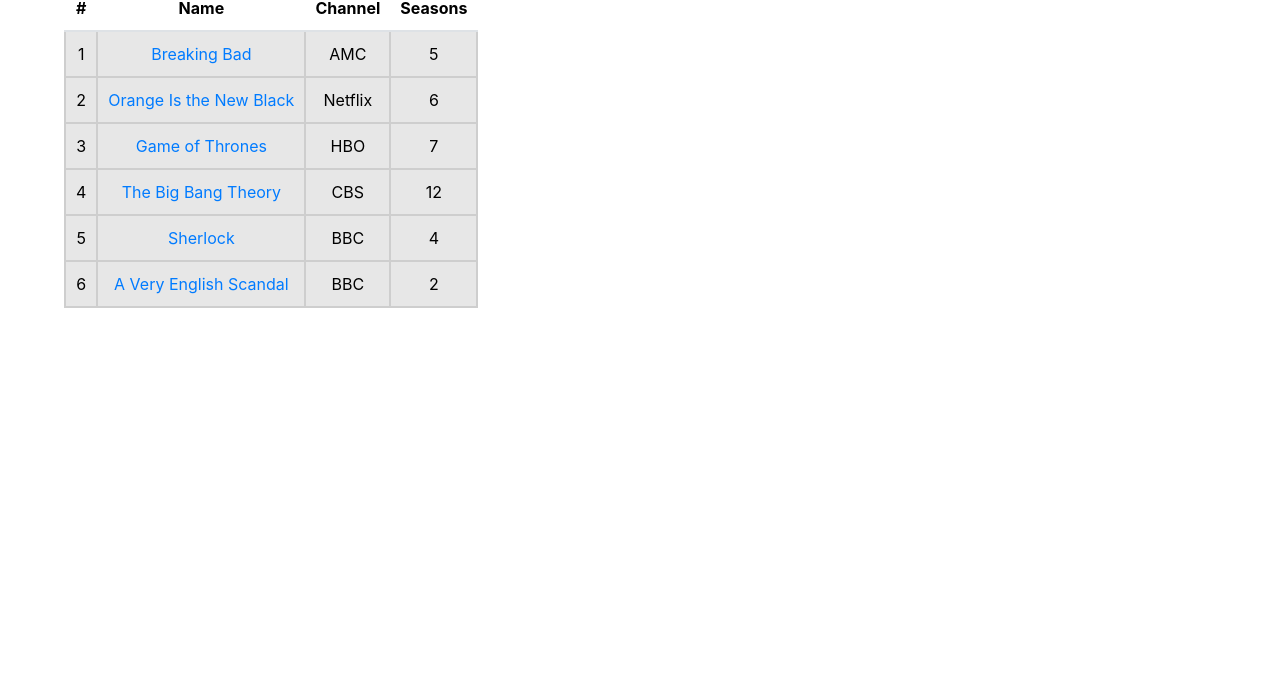
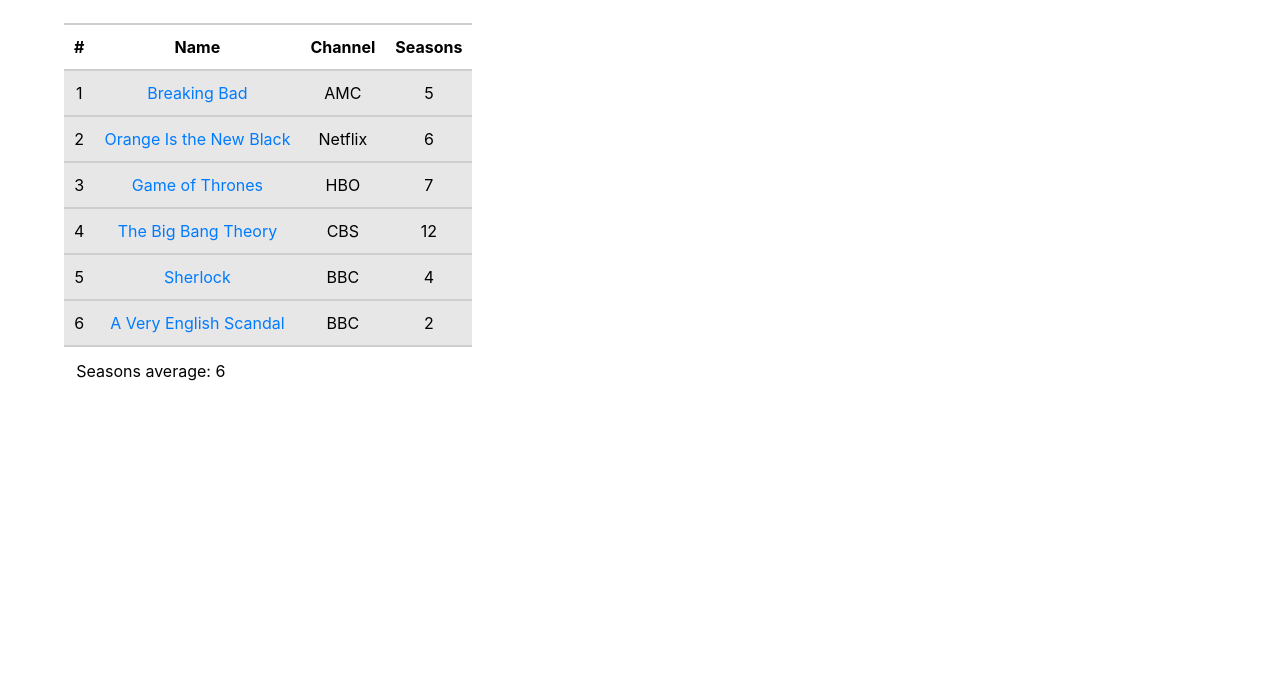
Before and after one commit to mar-cas3/taller-TypeScript1, a plain HTML site: page index.html in a window 1280 px wide. Shown: the part 115-800 px from the top of the page. Drawn offline with nearby package versions, Linux system fonts and the light colour scheme.

Commit message:
Avances taller ts 1

```diff
--- a/index.html
+++ b/index.html
@@ -15,6 +15,7 @@
         <div class="col-11"> <h1>TV Series</h1> </div>
     </div>
     <table class="table", id="series">
+        <caption id="series-caption">Series Caption: </caption>
         <thead class="thead">
             <tr>
                 <th>#</th>
--- a/scripts/main.js
+++ b/scripts/main.js
@@ -1,14 +1,26 @@
 import { series } from "./data.js";
 var seriesTable = document.getElementById("series");
-mostrarTablaSeries();
-function mostrarTablaSeries() {
+var seriesCaption = document.getElementById("series-caption");
+showSeriesTable();
+showStatNumSeason();
+function showSeriesTable() {
     var seriesBody = document.createElement("tBody");
     for (var _i = 0, series_1 = series; _i < series_1.length; _i++) {
         var serie = series_1[_i];
-        console.log(serie);
         var tElement = document.createElement("tr");
         tElement.innerHTML = "<td>".concat(serie.id, "</td>\n        <td style=\"font-style: bold\"><a href=").concat(serie.website, "> ").concat(serie.name, "</a></td>\n        <td>").concat(serie.channel, "</td>\n        <td>").concat(serie.seasons, "</td>");
         seriesBody.appendChild(tElement);
     }
     seriesTable.appendChild(seriesBody);
 }
+function showStatNumSeason() {
+    var totalSeries = 0;
+    var totalSeason = 0;
+    for (var _i = 0, series_2 = series; _i < series_2.length; _i++) {
+        var serie = series_2[_i];
+        totalSeries++;
+        totalSeason += serie.seasons;
+    }
+    var avgSeason = totalSeason / totalSeries;
+    seriesCaption.innerHTML = "Seasons average: ".concat(avgSeason);
+}
--- a/styles.css
+++ b/styles.css
@@ -9,13 +9,13 @@
     display: block;
     float: left;
     align-content: left;
-    /* border: solid 1px #616161; */
-    /* border-collapse: collapse; */
-    /* border-spacing: 0; */
     margin-left:5%;
     margin-right:auto;
+    margin-top:3%;
 }
 #series thead th {
+    border-top: solid 2px rgb(206, 206, 206);
+    border-bottom: solid 2px rgb(206, 206, 206);
     color: #000000;
     padding: 10px;
     text-align: center;
@@ -24,8 +24,14 @@
 }
 #series tbody td {
     background-color: #e7e7e7;
-    border: solid 2px rgb(206, 206, 206);
+    border-top: solid 2px rgb(206, 206, 206);
+    border-bottom: solid 2px rgb(206, 206, 206);
     color: rgb(0, 0, 0);
     padding: 10px;
     text-align: center;
 }
+
+#series-caption {
+    padding-left: 3%;
+    color: #000000;
+}
```
Also changed, not shown: 1 other file.
